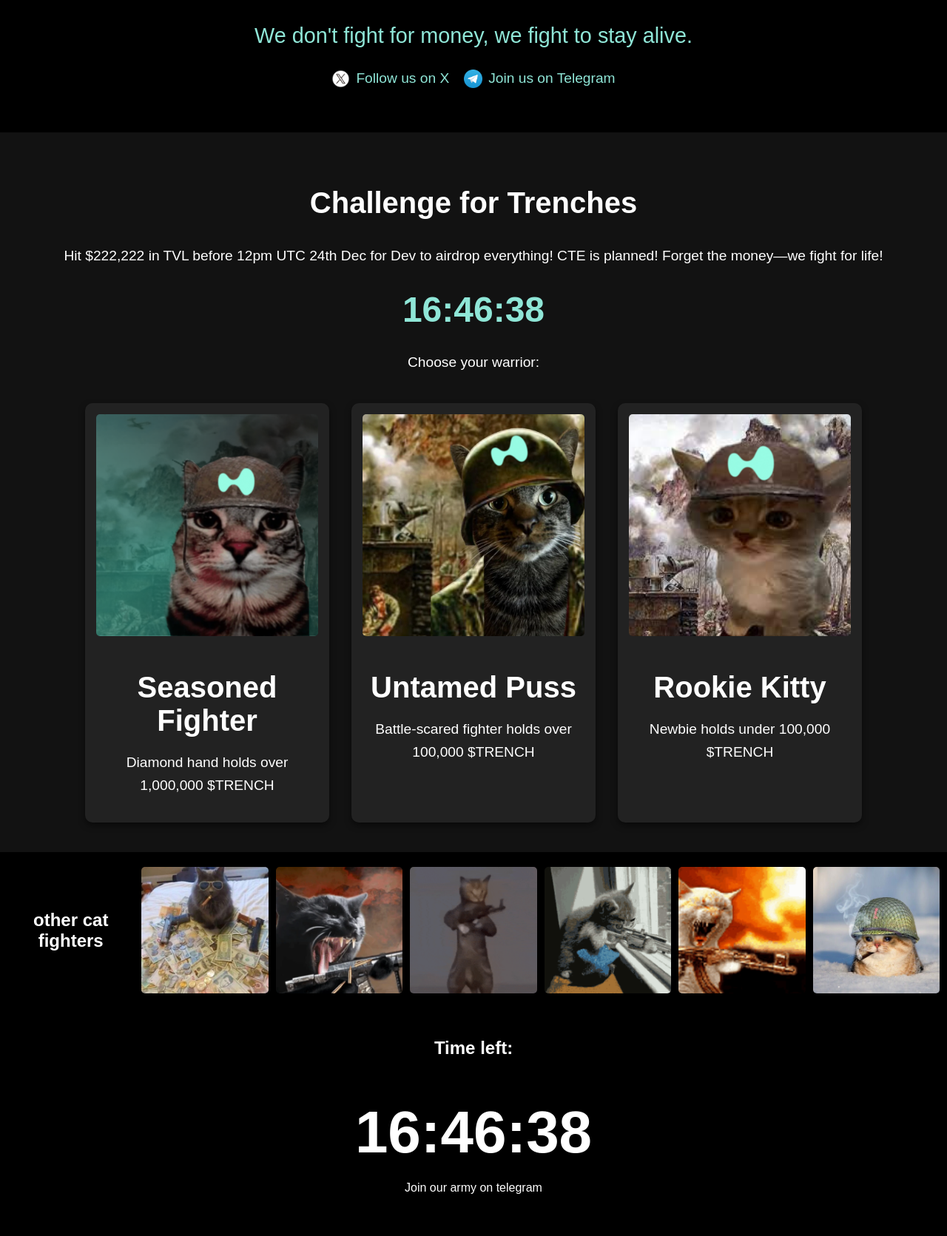
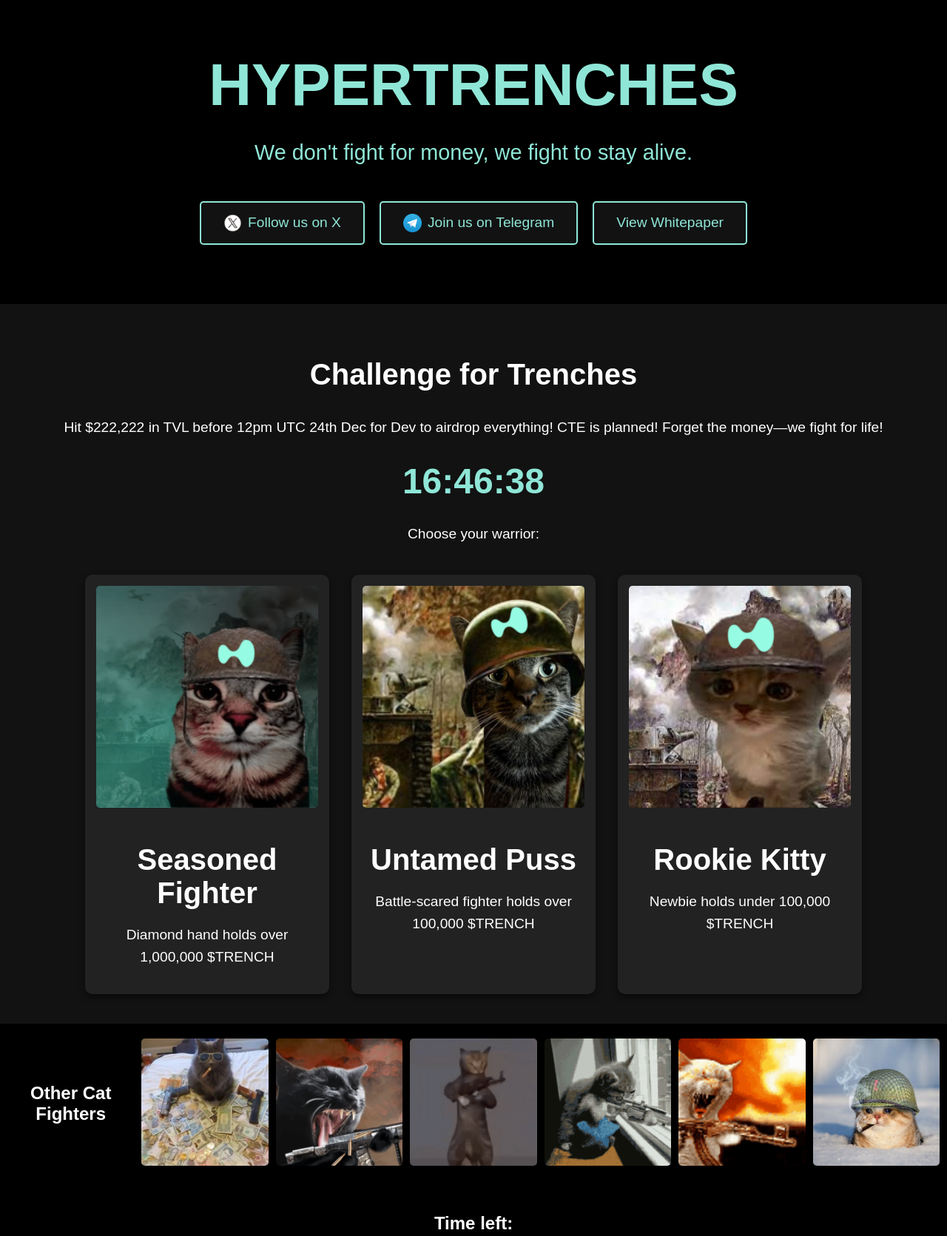
Before and after one commit to maz1mlovessnakes/hypertrenches, a website: page index.html in a window 1280 px wide. Shown: the part 681-2352 px from the top of the page at 74% size. Drawn offline with Linux system fonts and the light colour scheme; a web font is replaced by a local one.

Commit message:
Update index.html

```diff
--- a/index.html
+++ b/index.html
@@ -38,6 +38,23 @@
             height: auto;
         }
 
+        .whitepaper-button {
+        margin: 20px 0;
+        padding: 15px 30px;
+        font-size: 1.2rem;
+        color: rgb(143, 230, 215);
+        background: #121212;
+        border: 2px solid rgb(143, 230, 215);
+        border-radius: 5px;
+        text-decoration: none;
+        transition: all 0.3s;
+        }
+
+        .whitepaper-button:hover {
+            background: rgb(143, 230, 215);
+            color: black;
+        }
+
         .content {
             z-index: 1;
             margin: 20px 0;
@@ -72,6 +89,7 @@
             margin-right: 8px;
         }
 
+
         .section-two {
             background: #121212;
             padding: 40px 20px;
@@ -104,6 +122,9 @@
             text-align: center;
             box-shadow: 0 4px 8px rgba(0, 0, 0, 0.5);
             transition: transform 0.3s, box-shadow 0.3s;
+            text-decoration: none;
+            color: inherit;
+            display: block;
         }
 
         .card:hover {
@@ -152,6 +173,7 @@
         }
 
         footer {
+            font-family: 'Roboto Mono', monospace;
             text-align: center;
             padding: 20px;
             background: #000000;
@@ -191,16 +213,20 @@
                 <source src="bg_3.mp4" type="video/mp4">
             </video>
         </div>
+        </div>
         <div class="content">
+            <h1>HYPERTRENCHES</h1>
+
             <p>We don't fight for money, we fight to stay alive.</p>
             <div class="social-links">
-                <a href="https://x.com/trenches_on_hl" target="_blank">
+                <a href="https://x.com/trenches_on_hl" class="whitepaper-button"target="_blank">
                     <img src="x.png" alt="X logo"> Follow us on X
                 </a>
-                <a href="https://t.me/Trenches_on_HL" target="_blank">
-                    <img src="telegram.png" alt="Telegram logo"> Join us on Telegram
+                <a href="https://t.me/Trenches_on_HL"class="whitepaper-button" target="_blank">
+                    <img src="telegram.png" alt="Telegram logo"\n > Join us on Telegram
                 </a>
-            </div>
+
+            <a href="whitepaper.html" class="whitepaper-button">View Whitepaper</a>
         </div>
     </section>
 
@@ -210,38 +236,53 @@
         <h1 class="pretty-clock" id="prettyClock">00:00:00</h1>
         <p>Choose your warrior:</p>
         <div class="cards">
-            <div class="card">
+            <a href="https://x.com/trenches_on_hl" target="_blank" class="card">
                 <img src="cat1.png" alt="Card Image 1">
                 <h2>Seasoned Fighter</h2>
                 <p>Diamond hand holds over 1,000,000 $TRENCH</p>
-            </div>
-            <div class="card">
+            </a>
+            <a href="https://x.com/trenches_on_hl" target="_blank" class="card">
                 <img src="cat2.png" alt="Card Image 2">
                 <h2>Untamed Puss</h2>
                 <p>Battle-scared fighter holds over 100,000 $TRENCH</p>
-            </div>
-            <div class="card">
+            </a>
+            <a href="https://x.com/trenches_on_hl" target="_blank" class="card">
                 <img src="cat3.png" alt="Card Image 3">
                 <h2>Rookie Kitty</h2>
                 <p>Newbie holds under 100,000 $TRENCH</p>
+            </a>
         </div>
+
         </div>
     </section>
 
     <section class="photo-album">
-        <h2>other cat fighters </h2>
+        <h2>Other Cat Fighters</h2>
+        <a href="https://x.com/trenches_on_hl" target="_blank">
             <img src="cat4.png" alt="Photo 1">
+        </a>
+        <a href="https://x.com/trenches_on_hl" target="_blank">
             <img src="cat5.png" alt="Photo 2">
+        </a>
+        <a href="https://x.com/trenches_on_hl" target="_blank">
             <img src="cat6.png" alt="Photo 3">
+        </a>
+        <a href="https://x.com/trenches_on_hl" target="_blank">
             <img src="cat7.png" alt="Photo 4">
+        </a>
+        <a href="https://x.com/trenches_on_hl" target="_blank">
             <img src="cat8.png" alt="Photo 5">
+        </a>
+        <a href="https://x.com/trenches_on_hl" target="_blank">
             <img src="cat9.png" alt="Photo 6">
+        </a>
     </section>
+
 
     <div class="countdown">
         <h2>Time left:</h2>
         <h1 id="timer">Loading...</h1>
-        <p>Join our army on telegram</p>
+        <p>EVERYONE WOULD EAT</p>
     </div>
 
     <footer>
```
Lines whose indentation alone changed are shown as unchanged.
